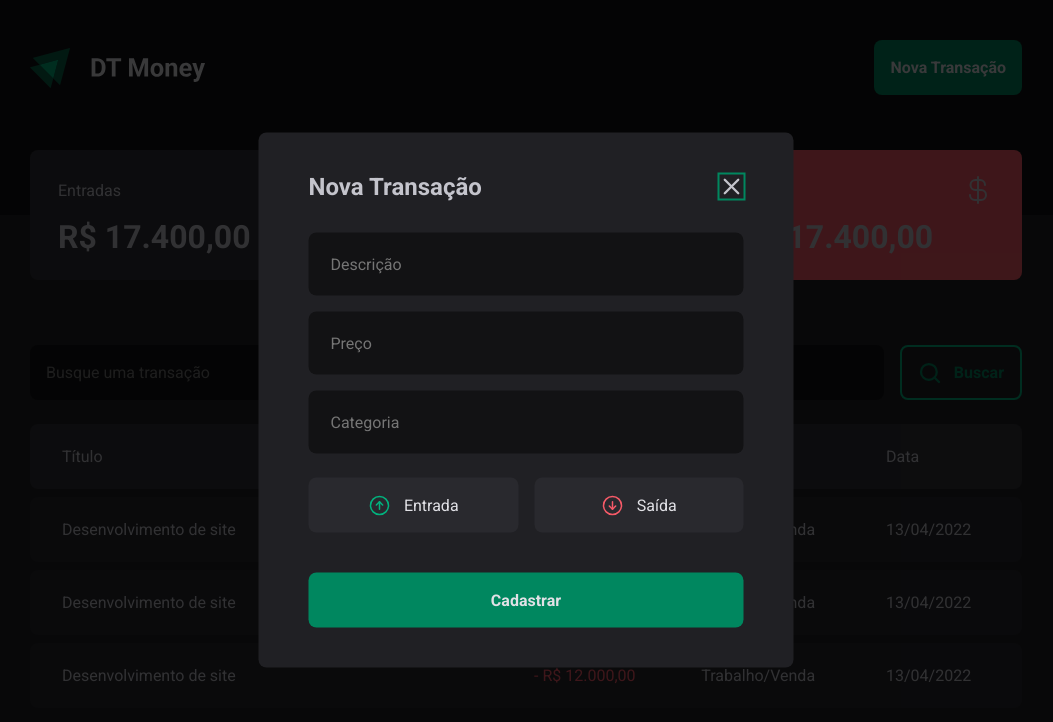
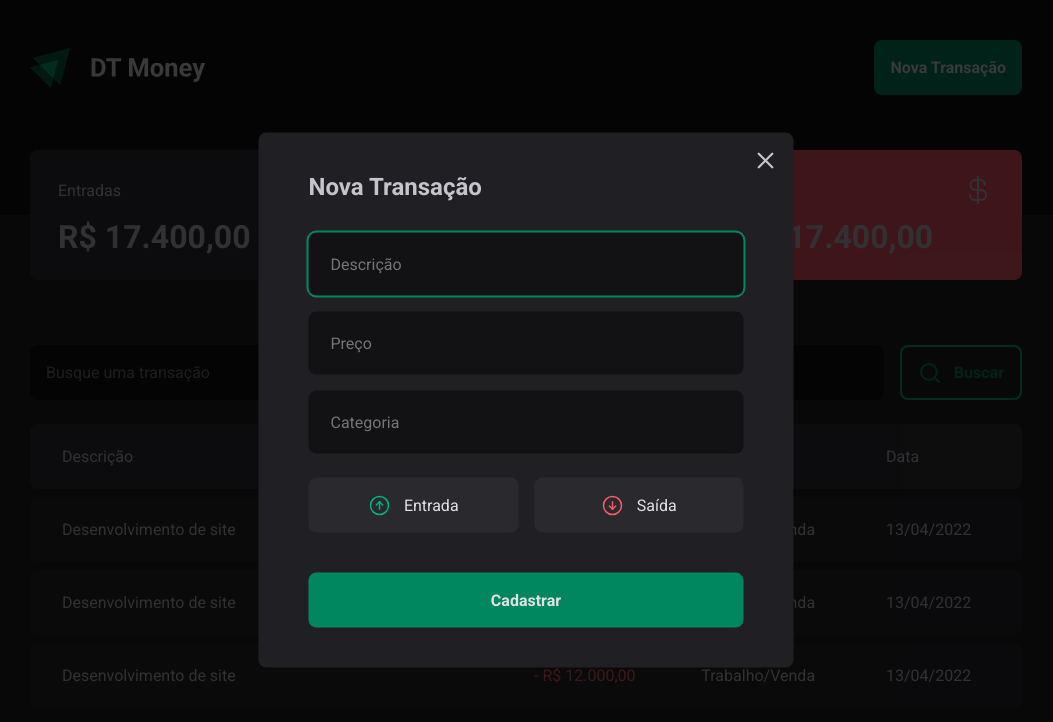
Before and after one commit to HenriqueFerraz27/dt-money, a React (Vite) app: page / in a window 1280 px wide. Both pictures are taken after a click on the button "Nova Transação". Shown: the top 722 px of the page, without its empty margins (114-1167 px from the left). Built offline with nearby package versions, Linux system fonts and the light colour scheme; the HTML template or start-up script is replaced by a standard one.

Commit message:
🏗feat(modal): radio button

```diff
--- a/package.json
+++ b/package.json
@@ -11,6 +11,7 @@
   },
   "dependencies": {
     "@radix-ui/react-dialog": "^1.0.5",
+    "@radix-ui/react-radio-group": "^1.1.3",
     "@types/styled-components": "^5.1.34",
     "phosphor-react": "^1.4.1",
     "react": "^18.2.0",
--- a/src/components/NewTransactionModal/index.tsx
+++ b/src/components/NewTransactionModal/index.tsx
@@ -6,38 +6,33 @@ import * as Styled from '../../styles/components/Button'
 export const NewTransactionModal = () => {
   return (
     <Dialog.Portal>
-      <S.Overlay />
+      <S.ModalOverlay />
 
-      <S.Content>
-        <S.Header>
-          <Dialog.Title>Nova Transação</Dialog.Title>
+      <S.ModalContent>
+        <Dialog.Title>Nova Transação</Dialog.Title>
 
-          <Dialog.Close>
-            <Icon.X weight="bold" />
-          </Dialog.Close>
-        </S.Header>
-
-        <form action="">
+        <S.ModalForm>
           <input type="text" placeholder="Descrição" required />
           <input type="number" placeholder="Preço" required />
           <input type="text" placeholder="Categoria" required />
 
           <S.TransactionType>
-            <Styled.Button variant="tertiary" segment="income">
+            <S.TransactionTypeButton segment="income" value="income">
               <Icon.ArrowCircleUp /> Entrada
-            </Styled.Button>
-            <Styled.Button variant="tertiary" segment="outcome">
+            </S.TransactionTypeButton>
+
+            <S.TransactionTypeButton segment="outcome" value="outcome">
               <Icon.ArrowCircleDown /> Saída
-            </Styled.Button>
+            </S.TransactionTypeButton>
           </S.TransactionType>
 
-          <Styled.Button type="submit">
-            Cadastrar
-          </Styled.Button>
-        </form>
+          <Styled.Button type="submit">Cadastrar</Styled.Button>
+        </S.ModalForm>
 
-
-      </S.Content>
+        <S.ModalCloseButton>
+          <Icon.X weight="bold" />
+        </S.ModalCloseButton>
+      </S.ModalContent>
     </Dialog.Portal>
   )
 }
--- a/src/components/NewTransactionModal/styles.ts
+++ b/src/components/NewTransactionModal/styles.ts
@@ -1,16 +1,12 @@
 import styled from 'styled-components'
 import * as Dialog from '@radix-ui/react-dialog'
 import { pxToRem } from '../../utils/pxToRem'
+import * as RadioGroup from '@radix-ui/react-radio-group'
 
-export const Header = styled.header`
-  display: flex;
-  justify-content: space-between;
-  align-items: center;
-
-  h2 {
-    font-size: ${({ theme }) => theme.typography.size.xl};
-    font-weight: ${({ theme }) => theme.typography.weight.bold};
-  }
+export const ModalCloseButton = styled(Dialog.Close)`
+  position: absolute;
+  top: ${pxToRem(16)};
+  right: ${pxToRem(16)};
 
   svg {
     width: ${pxToRem(24)};
@@ -19,7 +15,7 @@ export const Header = styled.header`
   }
 `
 
-export const Overlay = styled(Dialog.Overlay)`
+export const ModalOverlay = styled(Dialog.Overlay)`
   position: fixed;
   width: 100%;
   min-height: 100dvh;
@@ -27,7 +23,7 @@ export const Overlay = styled(Dialog.Overlay)`
   background-color: rgba(0, 0, 0, 0.75);
 `
 
-export const Content = styled(Dialog.Content)`
+export const ModalContent = styled(Dialog.Content)`
   position: fixed;
   top: 50%;
   left: 50%;
@@ -38,7 +34,13 @@ export const Content = styled(Dialog.Content)`
   border-radius: ${pxToRem(8)};
   background-color: ${({ theme }) => theme.colors.base.background};
 
-  form {
+  h2 {
+    font-size: ${({ theme }) => theme.typography.size.xl};
+    font-weight: ${({ theme }) => theme.typography.weight.bold};
+  }
+`
+
+export const ModalForm = styled.form`
   display: flex;
   flex-direction: column;
   gap: ${pxToRem(16)};
@@ -62,25 +64,51 @@ export const Content = styled(Dialog.Content)`
       background-color: ${({ theme }) => theme.colors.brand[300]};
     }
   }
-  }
 `
 
-export const TransactionType = styled.div`
+export const TransactionType = styled(RadioGroup.Root)`
   display: grid;
   grid-template-columns: 1fr 1fr;
   gap: ${pxToRem(16)};
   margin-top: ${pxToRem(8)};
 `
 
-export const TransactionTypeButton = styled.button`
-  display: flex;
-  justify-content: center;
-  align-items: center;
-  gap: ${pxToRem(8)};
+interface TransactionTypeButtonProps {
+  segment: 'income' | 'outcome'
+}
+
+export const TransactionTypeButton = styled(
+  RadioGroup.Item,
+)<TransactionTypeButtonProps>`
+  gap: ${pxToRem(12)};
   min-height: ${pxToRem(55)};
   padding: 0 ${pxToRem(16)};
   border-radius: ${pxToRem(8)};
-  cursor: pointer;
-  border: none;
-  color: ${({ theme }) => theme.colors.base.text[200]};
+  transition: all 0.1s;
+  color: ${({ theme }) => theme.colors.base.text[100]};
+  background-color: ${({ theme }) => theme.colors.base.shape[200]};
+
+  svg {
+    width: ${pxToRem(24)};
+    height: ${pxToRem(24)};
+    color: ${({ theme, segment }) => {
+      if (segment === 'income') return theme.colors.brand[100]
+      if (segment === 'outcome') return theme.colors.red[200]
+    }};
+  }
+
+  &:hover {
+    background-color: ${({ theme }) => theme.colors.base.shape[100]};
+  }
+
+  &[data-state='checked'] {
+    background-color: ${({ theme, segment }) => {
+      if (segment === 'income') return theme.colors.brand[100]
+      if (segment === 'outcome') return theme.colors.red[200]
+    }};
+
+    svg {
+      color: ${({ theme }) => theme.colors.base.text[100]};
+    }
+  }
 `
--- a/src/components/SearchForm/index.tsx
+++ b/src/components/SearchForm/index.tsx
@@ -6,7 +6,7 @@ export const SearchForm = () => {
   return (
     <S.SearchForm>
       <S.SearchInput placeholder="Busque uma transação" />
-      <Styled.Button variant='secondary'>
+      <Styled.Button variant='outline'>
         <Icon.MagnifyingGlass weight="bold" /> Buscar
       </Styled.Button>
     </S.SearchForm>
--- a/src/components/Summary/index.tsx
+++ b/src/components/Summary/index.tsx
@@ -7,7 +7,6 @@ export const Summary = () => {
       <S.SummaryCard>
         <header>
           <span>Entradas</span>
-
           <Icon.ArrowCircleUp />
         </header>
 
--- a/src/components/TransactionsTable/index.tsx
+++ b/src/components/TransactionsTable/index.tsx
@@ -5,7 +5,7 @@ export const TransactionsTable = () => {
     <S.TransactionsTable>
       <thead>
         <tr>
-          <td>Título</td>
+          <td>Descrição</td>
           <td>Valor</td>
           <td>Categoria</td>
           <td>Data</td>
--- a/src/styles/components/Button.ts
+++ b/src/styles/components/Button.ts
@@ -2,7 +2,7 @@ import styled, { css } from 'styled-components'
 import { pxToRem } from '../../utils/pxToRem'
 
 interface ButtonProps {
-  variant?: 'primary' | 'secondary' | 'tertiary'
+  variant?: 'simple' | 'outline' | 'tertiary'
   segment?: 'income' | 'outcome'
 }
 
@@ -10,6 +10,7 @@ export const Button = styled.button<ButtonProps>`
   gap: ${pxToRem(12)};
   min-height: ${pxToRem(55)};
   padding: 0 ${pxToRem(16)};
+  font-weight: ${({ theme }) => theme.typography.weight.bold};
   border-radius: ${pxToRem(8)};
   transition: all 0.1s;
 
@@ -22,11 +23,10 @@ export const Button = styled.button<ButtonProps>`
     }};
   }
 
-  ${({ variant = 'primary', segment }) => {
-    if (variant === 'primary')
+  ${({ variant = 'simple' }) => {
+    if (variant === 'simple')
       return css`
         color: ${({ theme }) => theme.colors.base.text[100]};
-        font-weight: ${({ theme }) => theme.typography.weight.bold};
         background-color: ${({ theme }) => theme.colors.brand[200]};
 
         &:hover {
@@ -34,10 +34,9 @@ export const Button = styled.button<ButtonProps>`
         }
       `
 
-    if (variant === 'secondary')
+    if (variant === 'outline')
       return css`
         color: ${({ theme }) => theme.colors.brand[200]};
-        font-weight: ${({ theme }) => theme.typography.weight.bold};
         border: 2px solid ${({ theme }) => theme.colors.brand[100]};
 
         &:hover {
@@ -46,22 +45,5 @@ export const Button = styled.button<ButtonProps>`
           background-color: ${({ theme }) => theme.colors.brand[200]};
         }
       `
-
-    if (variant === 'tertiary')
-      return css`
-        color: ${({ theme }) => theme.colors.base.text[100]};
-        background-color: ${({ theme }) => theme.colors.base.shape[200]};
-
-        &:hover {
-          background-color: ${({ theme }) => {
-            if (segment === 'income') return theme.colors.brand[100]
-            if (segment === 'outcome') return theme.colors.red[200]
-          }};
-
-          svg {
-            color: ${({ theme }) => theme.colors.base.text[100]};
-          }
-        }
-      `
   }}
 `
```
Also changed, not shown: 1 other file (tests, documents, lock files or other folders). Lines whose indentation alone changed are shown as unchanged.
